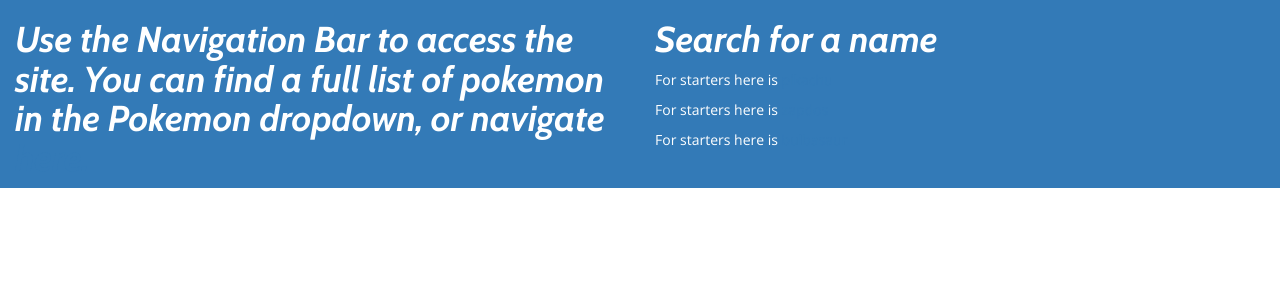
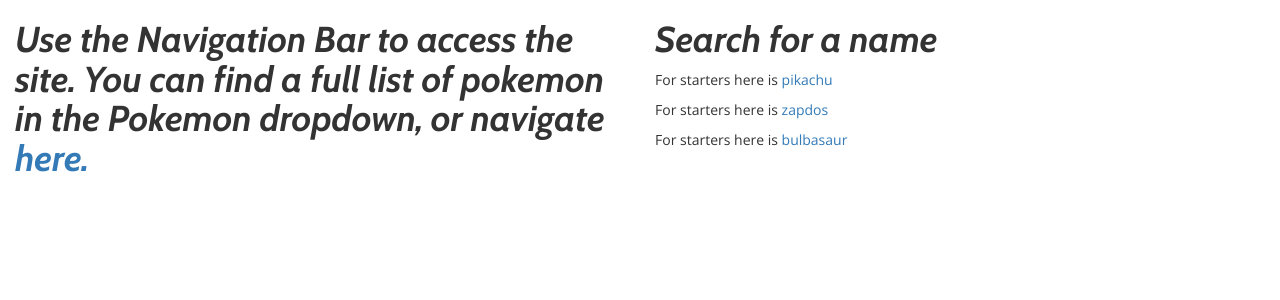
Before and after one commit to CHBresser/pythonpokedex, a Flask app: page / in a window 1280 px wide. Shown: the part 75-375 px from the top of the page. Run offline with Flask 2, Linux system fonts and the light colour scheme; some libraries are stand-ins or nearby versions.

Commit message:
Couldn't see links on front page
removed bg-primary from row

```diff
--- a/templates/index.html
+++ b/templates/index.html
@@ -53,7 +53,7 @@
             </div>
             </nav>
         </div>
-        <div class="row bg-primary">
+        <div class="row">
             <div class="col-lg-6 col-md-6 col-sm-6">
                 <h1>Use the Navigation Bar to access the site. You can find a full list of pokemon in the Pokemon dropdown, or navigate <a href="/pokemon">here.</a></h1>
             </div>
```
